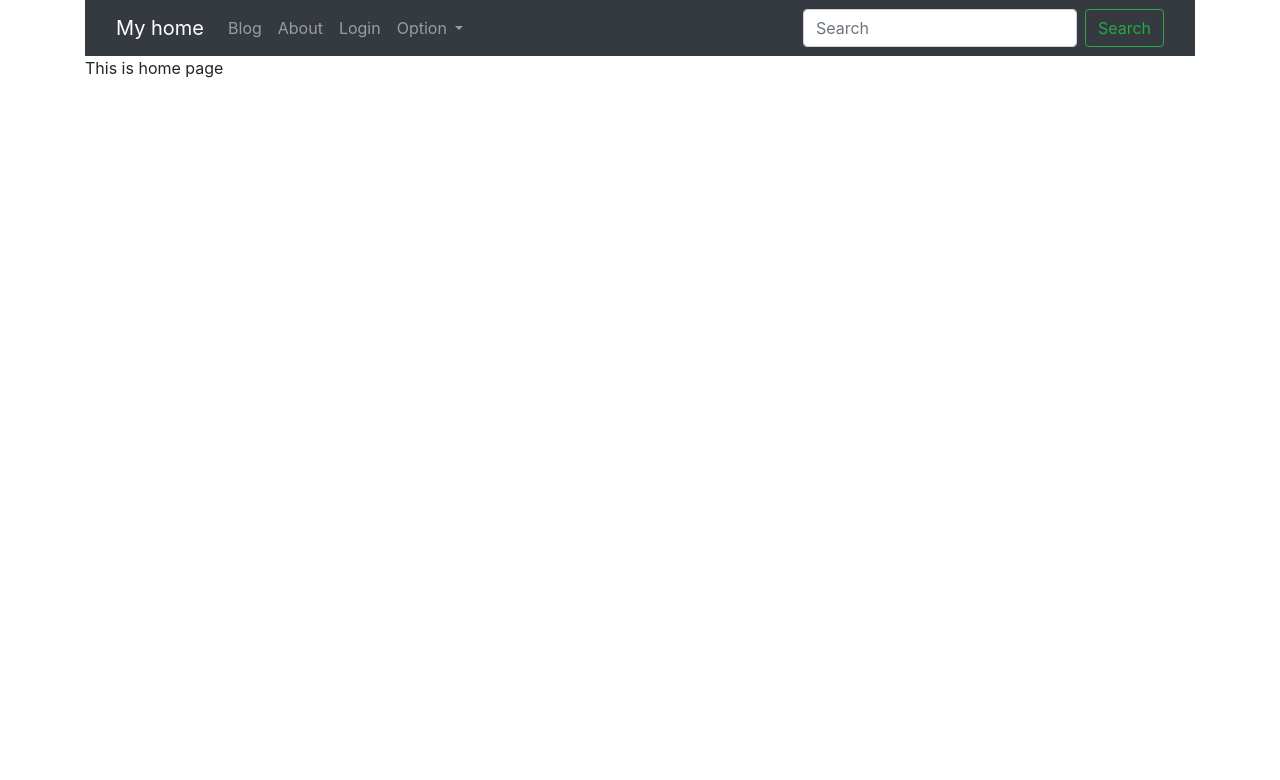
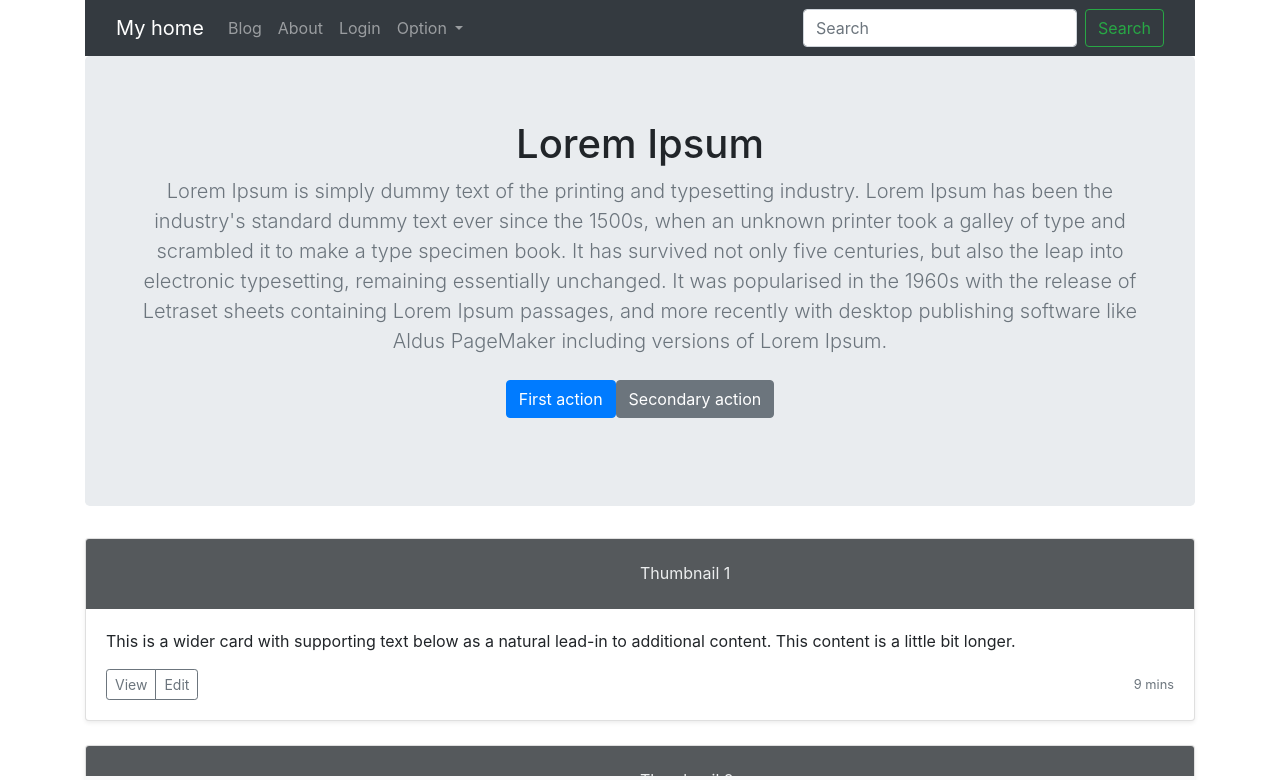
Before and after one commit to curvecode/circle-ci-ang, an Angular app: page / in a window 1280 px wide. Shown: the top 780 px of the page. Built offline with nearby package versions, Linux system fonts and the light colour scheme.

Commit message:
Update UI for homepage. Use service. Inject angularFor

```diff
--- a/src/app/common/footer/footer.component.html
+++ b/src/app/common/footer/footer.component.html
@@ -1,5 +1,8 @@
 <footer class="footer fixed-bottom">
     <div class="container">
-        <span class="text-muted">Copyright &copy; 2020</span>
+        <div class="text-muted bg-light">
+            <span>Copyright &copy; 2020</span>
+            <!-- <span class="alg-right">Right</span> -->
+        </div>
     </div>
 </footer>
--- /dev/null
+++ b/src/app/common/interface/cardInterface.ts
@@ -0,0 +1,7 @@
+export interface ICard {
+    id: number;
+    title: string;
+    description: string;
+    content: string;
+    length: string;
+}
--- /dev/null
+++ b/src/app/common/service/cardService.ts
@@ -0,0 +1,48 @@
+import { ICard } from '../interface/cardInterface';
+
+export class CardService {
+    listCard: ICard[] = [
+        {
+            id: 1,
+            title: 'Placeholder 1',
+            description: 'Thumbnail 1',
+            length: '9 mins',
+            // tslint:disable-next-line:max-line-length
+            content: 'This is a wider card with supporting text below as a natural lead-in to additional content. This content is a little bit longer.',
+        },
+        {
+            id: 2,
+            title: 'Placeholder 2',
+            description: 'Thumbnail 2',
+            length: '15 mins',
+            // tslint:disable-next-line:max-line-length
+            content: 'This is a wider card with supporting text below as a natural lead-in to additional content. This content is a little bit longer.',
+        },
+        {
+            id: 3,
+            title: 'Placeholder 3',
+            description: 'Thumbnail 3',
+            length: '30 mins',
+            // tslint:disable-next-line:max-line-length
+            content: 'This is a wider card with supporting text below as a natural lead-in to additional content. This content is a little bit longer.',
+        }
+    ];
+    constructor() {
+
+    }
+
+    addOneCard(card: ICard) {
+        this.listCard.push(card);
+    }
+
+    removeCard(id: number) {
+        this.listCard = this.listCard.filter((card) => {
+            return card.id !== id;
+        });
+    }
+
+    updateCard(card: ICard) {
+        // TODO
+    }
+
+}
--- /dev/null
+++ b/src/app/page/component/card/card.component.html
@@ -0,0 +1,23 @@
+<div class="row" *ngIf="listCard">
+  <ng-container *ngFor="let card of listCard; let index = index;">
+    <div class="col-md-12">
+      <div class="card mb-4 shadow-sm">
+        <svg class="bd-placeholder-img card-img-top" width="100%" height="70" xmlns="http://www.w3.org/2000/svg" preserveAspectRatio="xMidYMid slice" focusable="false" role="img" aria-label="Placeholder: Thumbnail">
+          <title>{{card.title}}</title>
+          <rect width="100%" height="100%" fill="#55595c"></rect>
+          <text x="50%" y="50%" fill="#eceeef" dy=".3em">{{card.description}}</text>
+        </svg>
+        <div class="card-body">
+          <p class="card-text">{{card.content}}</p>
+          <div class="d-flex justify-content-between align-items-center">
+            <div class="btn-group">
+              <button type="button" class="btn btn-sm btn-outline-secondary">View</button>
+              <button type="button" class="btn btn-sm btn-outline-secondary">Edit</button>
+            </div>
+            <small class="text-muted">{{card.length}}</small>
+          </div>
+        </div>
+      </div>
+    </div>
+  </ng-container>
+</div>
--- /dev/null
+++ b/src/app/page/component/card/card.component.ts
@@ -0,0 +1,20 @@
+import { Component, OnInit } from '@angular/core';
+import { CardService } from '../../../common/service/cardService';
+import { ICard } from '../../../common/interface/cardInterface';
+
+@Component({
+  selector: 'app-card',
+  templateUrl: './card.component.html',
+  styleUrls: ['./card.component.scss']
+})
+export class CardComponent implements OnInit {
+
+  public listCard: ICard[];
+  constructor(private cardService: CardService) { }
+
+  ngOnInit() {
+    this.listCard = this.cardService.listCard;
+    console.log(this.listCard);
+  }
+
+}
--- a/src/app/page/home/home.component.html
+++ b/src/app/page/home/home.component.html
@@ -1,7 +1,23 @@
 <app-header></app-header>
 <div class="container">
-  <div class="content-page">
-    This is home page
-  </div>
+  <section class="jumbotron text-center">
+    <div class="container">
+      <h1 class="jumbotron-heading">Lorem Ipsum</h1>
+      <p class="lead text-muted">
+        Lorem Ipsum is simply dummy text of the printing and typesetting industry.
+         Lorem Ipsum has been the industry's standard dummy text ever since the 1500s,
+         when an unknown printer took a galley of type and scrambled it to make a type specimen book.
+         It has survived not only five centuries, but also the leap into electronic typesetting,
+         remaining essentially unchanged. It was popularised in the 1960s with the release of
+         Letraset sheets containing Lorem Ipsum passages, and more recently with desktop publishing
+         software like Aldus PageMaker including versions of Lorem Ipsum.
+      </p>
+      <p>
+        <a href="#" class="btn btn-primary my-2">First action</a>
+        <a href="#" class="btn btn-secondary my-2">Secondary action</a>
+      </p>
+    </div>
+  </section>
+  <app-card></app-card>
 </div>
 <app-footer></app-footer>
```
Also changed, not shown: src/app/app.module.ts (+5 -2 lines), src/app/page/component/card/card.component.scss (added), 1 other file (tests, documents, lock files or other folders).
